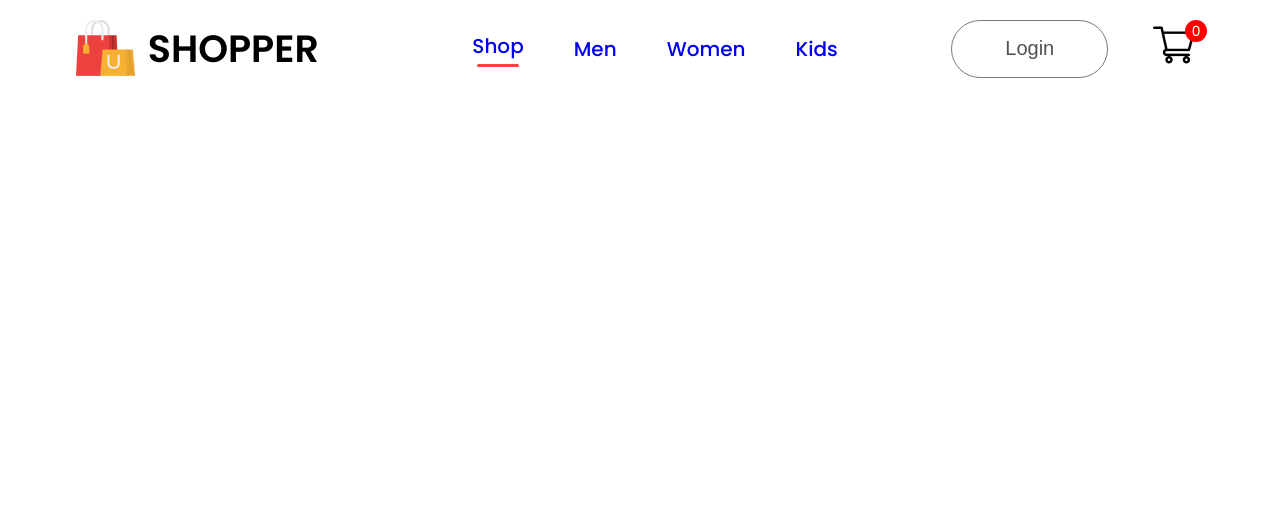
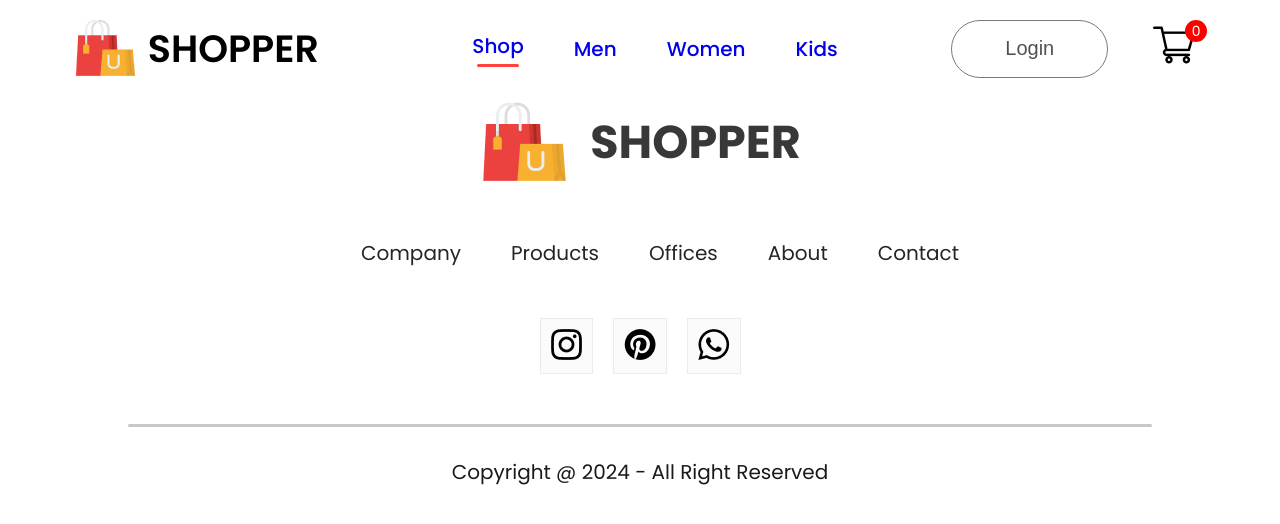
Before and after one commit to Liantsoa-Rabevahoaka/Exam-Ecommerce, a React (Create React App) app in the folder frontend/: page /login in a window 1280 px wide. Shown: the top 524 px of the page. Built offline with nearby package versions, Linux system fonts and the light colour scheme.

Commit message:
add: footer

```diff
--- a/frontend/src/App.js
+++ b/frontend/src/App.js
@@ -6,6 +6,7 @@
 import Product from './Pages/Product.jsx';
 import Cart from './Pages/Cart.jsx';
 import LoginSignup from './Pages/LoginSignup.jsx';
+import Footer from './Components/Footer/Footer.jsx';
 
 function App() {
   return (
@@ -23,6 +24,7 @@
           <Route path='/cart' element={<Cart/>}/>
           <Route path='/login' element={<LoginSignup/>}/>
         </Routes>
+        <Footer/>
       </BrowserRouter>
     </div>
   );
--- /dev/null
+++ b/frontend/src/Components/Footer/Footer.css
@@ -0,0 +1,54 @@
+.footer{
+    display: flex;
+    flex-direction: column;
+    justify-content: center;
+    align-items: center;
+    gap: 50px;
+}
+.footer-logo{
+    display: flex;
+    align-items: center;
+    gap: 20px;
+}
+.footer-logo p{
+    color: #383838;
+    font-size: 46px;
+    font-weight: 700;
+}
+.footer-links{
+    display: flex;
+    list-style: none;
+    gap: 50px;
+    color: #252525;
+    font-size: 20px;
+}
+.footer-links li{
+    cursor: pointer;
+}
+.footer-social-icon{
+    display: flex;
+    gap: 20px;
+}
+.footer-icons-container{
+    padding: 10px;
+    padding-bottom: 6px;
+    background: #fbfbfb;
+    border: 1px solid #ebebeb;
+}
+.footer-copyright{
+    display: flex;
+    flex-direction: column;
+    align-items: center;
+    gap: 30px;
+    width: 100%;
+    margin-bottom: 30px;
+    color: #1a1a1a;
+    font-size: 20px;
+}
+.footer-copyright hr{
+    width: 80%;
+    border: none;
+    border-radius: 10px;
+    height: 3px;
+    background: #c7c7c7;
+}
--- /dev/null
+++ b/frontend/src/Components/Footer/Footer.jsx
@@ -0,0 +1,41 @@
+import React from 'react'
+import './Footer.css'
+import footer_logo from '../Assets/logo_big.png'
+import instagram_icon from '../Assets/instagram_icon.png'
+import pintester_icon from '../Assets/pintester_icon.png'
+import whatsapp_icon from '../Assets/whatsapp_icon.png'
+
+const Footer = () => {
+  return (
+    <div className='footer'>
+      <div className="footer-logo">
+        <img src={footer_logo} alt="" />
+        <p>SHOPPER</p>
+      </div>
+      <ul className='footer-links'>
+        <li>Company</li>
+        <li>Products</li>
+        <li>Offices</li>
+        <li>About</li>
+        <li>Contact</li>
+      </ul>
+      <div className="footer-social-icon">
+        <div className="footer-icons-container">
+            <img src={instagram_icon} alt="" />
+        </div>
+        <div className="footer-icons-container">
+            <img src={pintester_icon} alt="" />
+        </div>
+        <div className="footer-icons-container">
+            <img src={whatsapp_icon} alt="" />
+        </div>
+      </div>
+      <div className="footer-copyright">
+        <hr />
+        <p>Copyright @ 2024 - All Right Reserved</p>
+      </div>
+    </div>
+  )
+}
+
+export default Footer
```
